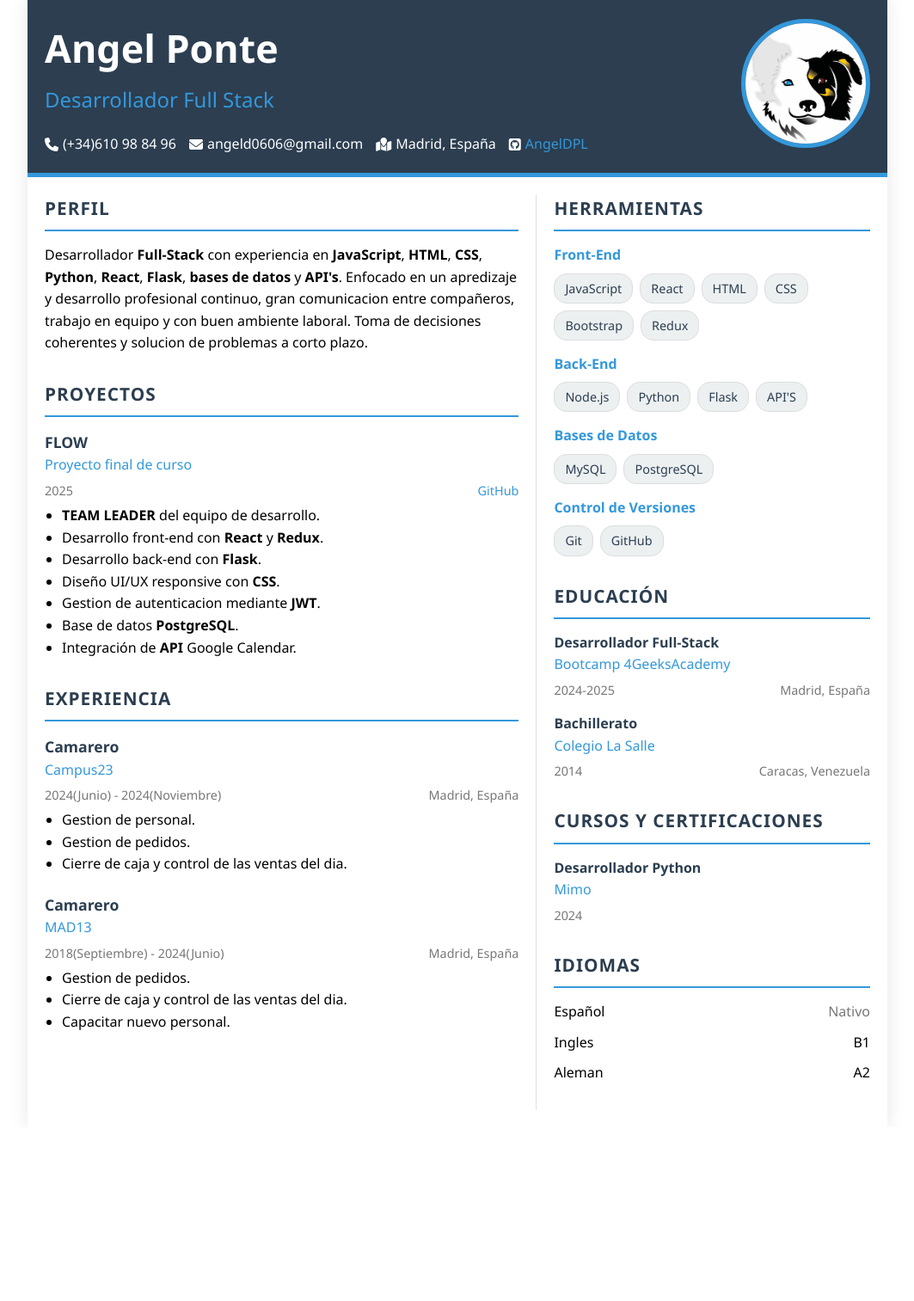
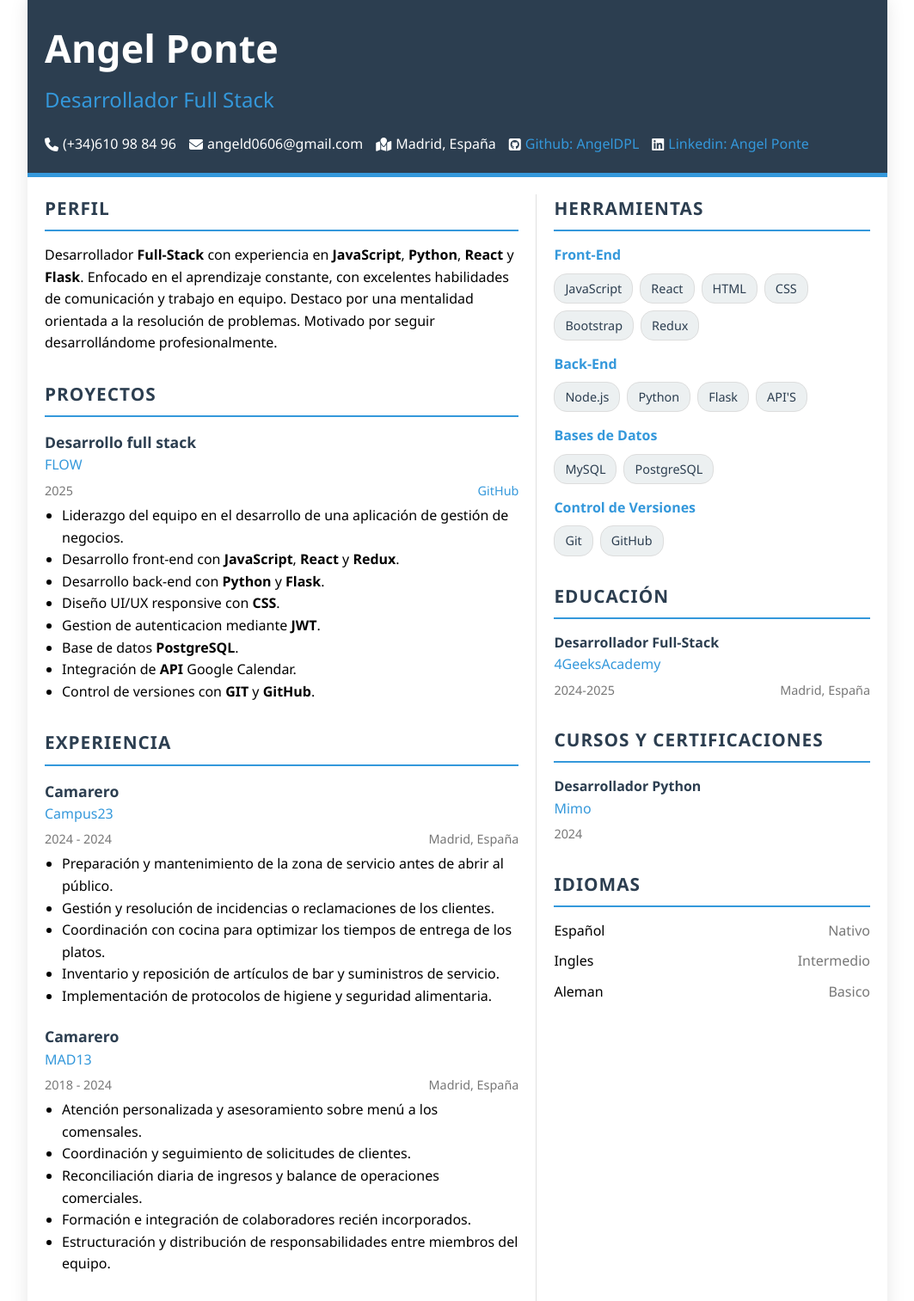
Before and after one commit to AngelDPL/CV-FullStack, a plain HTML site: page index.html in a window 1280 px wide. Shown: the whole page at 86% size, without its empty margins (108-1171 px from the left). Before the commit the page ends 1311 px from the top, so only its background shows below. Drawn offline with Linux system fonts and the light colour scheme.

Commit message:
cambios en la informacion

```diff
--- a/index.html
+++ b/index.html
@@ -27,12 +27,21 @@
             </div>
             <div class="contact-item">
               <i class="fa-brands fa-square-github"></i>
-              <span><a href="https://github.com/AngelDPL">AngelDPL</a></span>
+              <span
+                ><a href="https://github.com/AngelDPL"
+                  >Github: AngelDPL</a
+                ></span
+              >
+            </div>
+            <div class="contact-item">
+              <i class="fa-brands fa-linkedin"></i>
+              <span
+                ><a href="www.linkedin.com/in/angel-ponte-llabres"
+                  >Linkedin: Angel Ponte</a
+                ></span
+              >
             </div>
           </div>
-        </div>
-        <div class="profile-pic">
-          <img src="imagenes/Perfil-Balu.jpg" alt="foto de perfil" />
         </div>
       </header>
       <main class="main-content">
@@ -41,21 +50,19 @@
             <h3 class="section-header">Perfil</h3>
             <p>
               Desarrollador <strong>Full-Stack</strong> con experiencia en
-              <strong>JavaScript</strong>, <strong>HTML</strong>,
-              <strong>CSS</strong>, <strong>Python</strong>,
-              <strong>React</strong>, <strong>Flask</strong>,
-              <strong>bases de datos</strong> y <strong>API's</strong>. Enfocado
-              en un apredizaje y desarrollo profesional continuo, gran
-              comunicacion entre compañeros, trabajo en equipo y con buen
-              ambiente laboral. Toma de decisiones coherentes y solucion de
-              problemas a corto plazo.
+              <strong>JavaScript</strong>, <strong>Python</strong>,
+              <strong>React</strong> y <strong>Flask</strong>. Enfocado en el
+              aprendizaje constante, con excelentes habilidades de comunicación
+              y trabajo en equipo. Destaco por una mentalidad orientada a la
+              resolución de problemas. Motivado por seguir desarrollándome
+              profesionalmente.
             </p>
           </section>
           <section class="section">
             <h3 class="section-header">Proyectos</h3>
             <div class="job">
-              <div class="job-title">FLOW</div>
-              <div class="job-company">Proyecto final de curso</div>
+              <div class="job-title">Desarrollo full stack</div>
+              <div class="job-company">FLOW</div>
               <div class="job-details">
                 <span>2025</span>
                 <span
@@ -67,19 +74,27 @@
               <div class="job-description">
                 <ul>
                   <li>
-                    <strong>TEAM LEADER</strong> del equipo de desarrollo.
+                    Liderazgo del equipo en el desarrollo de una aplicación de
+                    gestión de negocios.
                   </li>
                   <li>
-                    Desarrollo front-end con <strong>React</strong> y
-                    <strong>Redux</strong>.
+                    Desarrollo front-end con <strong>JavaScript</strong>,
+                    <strong>React</strong> y <strong>Redux</strong>.
                   </li>
-                  <li>Desarrollo back-end con <strong>Flask</strong>.</li>
+                  <li>
+                    Desarrollo back-end con <strong>Python</strong> y
+                    <strong>Flask</strong>.
+                  </li>
                   <li>Diseño UI/UX responsive con <strong>CSS</strong>.</li>
                   <li>
                     Gestion de autenticacion mediante <strong>JWT</strong>.
                   </li>
                   <li>Base de datos <strong>PostgreSQL</strong>.</li>
                   <li>Integración de <strong>API</strong> Google Calendar.</li>
+                  <li>
+                    Control de versiones con <strong>GIT</strong> y
+                    <strong>GitHub</strong>.
+                  </li>
                 </ul>
               </div>
             </div>
@@ -90,14 +105,16 @@
               <div class="job-title">Camarero</div>
               <div class="job-company">Campus23</div>
               <div class="job-details">
-                <span>2024(Junio) - 2024(Noviembre)</span>
+                <span>2024 - 2024</span>
                 <span>Madrid, España</span>
               </div>
               <div class="job-description">
                 <ul>
-                  <li>Gestion de personal.</li>
-                  <li>Gestion de pedidos.</li>
-                  <li>Cierre de caja y control de las ventas del dia.</li>
+                  <li>Preparación y mantenimiento de la zona de servicio antes de abrir al público.</li>
+                  <li>Gestión y resolución de incidencias o reclamaciones de los clientes.</li>
+                  <li>Coordinación con cocina para optimizar los tiempos de entrega de los platos.</li>
+                  <li>Inventario y reposición de artículos de bar y suministros de servicio.</li>
+                  <li>Implementación de protocolos de higiene y seguridad alimentaria.</li>
                 </ul>
               </div>
             </div>
@@ -105,14 +122,16 @@
               <div class="job-title">Camarero</div>
               <div class="job-company">MAD13</div>
               <div class="job-details">
-                <span>2018(Septiembre) - 2024(Junio)</span>
+                <span>2018 - 2024</span>
                 <span>Madrid, España</span>
               </div>
               <div class="job-description">
                 <ul>
-                  <li>Gestion de pedidos.</li>
-                  <li>Cierre de caja y control de las ventas del dia.</li>
-                  <li>Capacitar nuevo personal.</li>
+                  <li>Atención personalizada y asesoramiento sobre menú a los comensales.</li>
+                  <li>Coordinación y seguimiento de solicitudes de clientes.</li>
+                  <li>Reconciliación diaria de ingresos y balance de operaciones comerciales.</li>
+                  <li>Formación e integración de colaboradores recién incorporados.</li>
+                  <li>Estructuración y distribución de responsabilidades entre miembros del equipo.</li>
                 </ul>
               </div>
             </div>
@@ -160,18 +179,10 @@
             <h3 class="section-header">Educación</h3>
             <div class="education-item">
               <div class="education-title">Desarrollador Full-Stack</div>
-              <div class="education-institution">Bootcamp 4GeeksAcademy</div>
+              <div class="education-institution">4GeeksAcademy</div>
               <div class="job-details">
                 <span>2024-2025</span>
                 <span>Madrid, España</span>
-              </div>
-            </div>
-            <div class="education-item">
-              <div class="education-title">Bachillerato</div>
-              <div class="education-institution">Colegio La Salle</div>
-              <div class="job-details">
-                <span>2014</span>
-                <span>Caracas, Venezuela</span>
               </div>
             </div>
           </section>
@@ -194,11 +205,11 @@
               </div>
               <div class="language">
                 <span>Ingles</span>
-                <span>B1</span>
+                <span class="level">Intermedio</span>
               </div>
               <div class="language">
                 <span>Aleman</span>
-                <span>A2</span>
+                <span class="level">Basico</span>
               </div>
             </div>
           </section>
```
